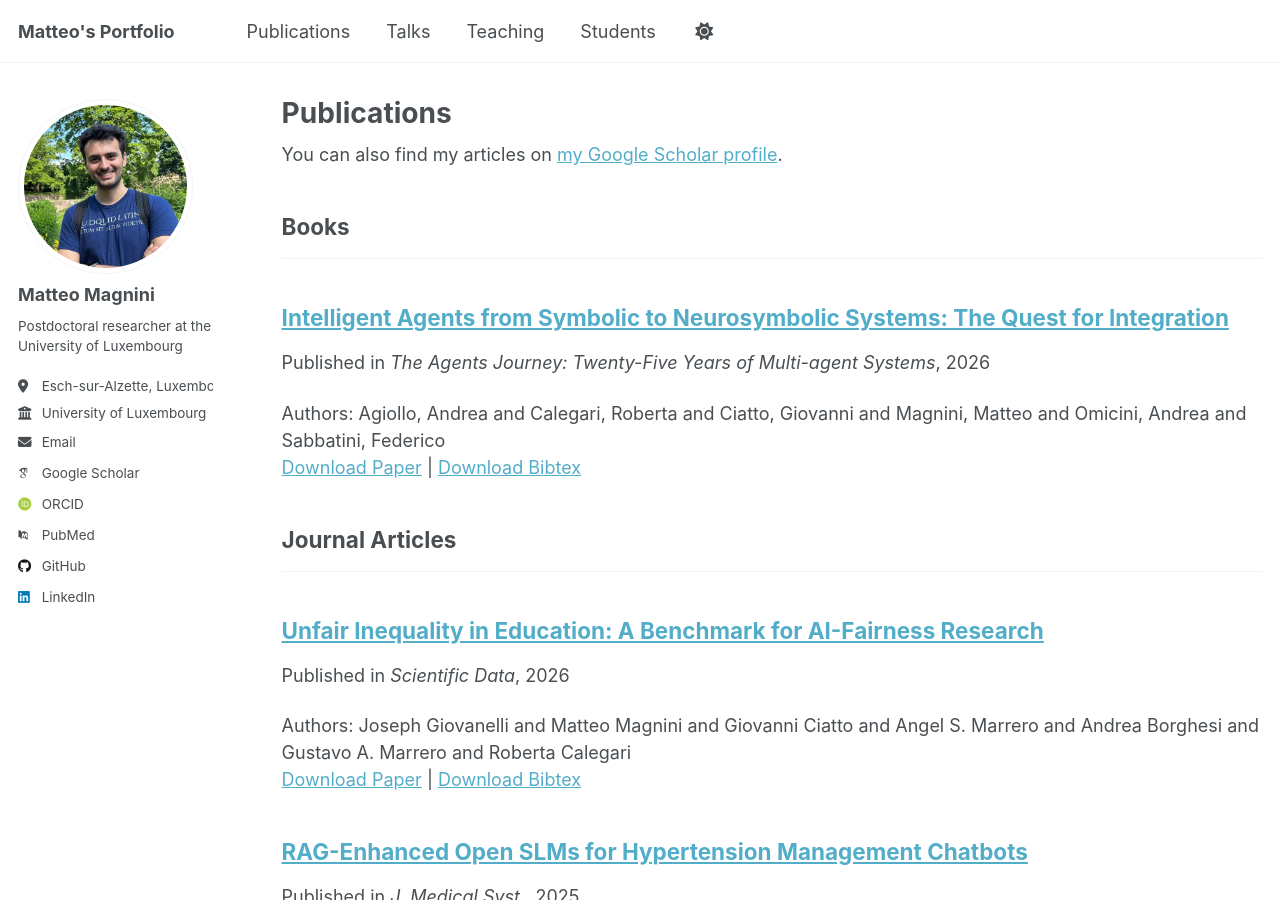
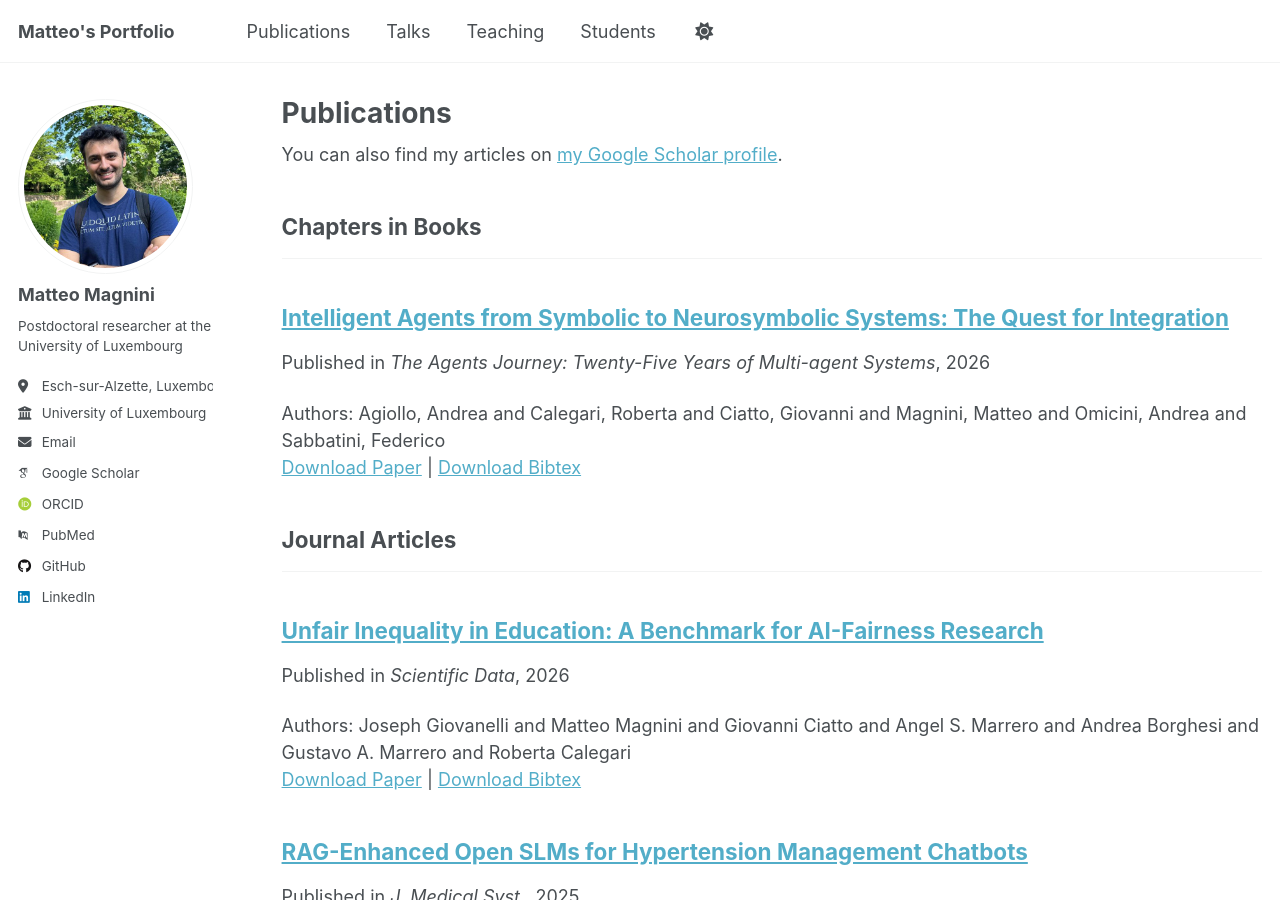
Before and after one commit to MatteoMagnini/matteomagnini.github.io, a Jekyll site: the page built from _pages/publications.html, in a window 1280 px wide and 900 px high. Built offline with Jekyll 4.4.1, drawn with Linux system fonts in a browser that asks for light colours; some web fonts are replaced; a script that is not in the unit is left out.

Commit message:
fix: publications in books title

```diff
--- a/_config.yml
+++ b/_config.yml
@@ -82,7 +82,7 @@ author:
 # Publication Category - The following the list of publication categories and their headings
 publication_category:
   books:
-    title: 'Books'
+    title: 'Chapters in Books'
   manuscripts:
     title: 'Journal Articles'
   conferences:
```
